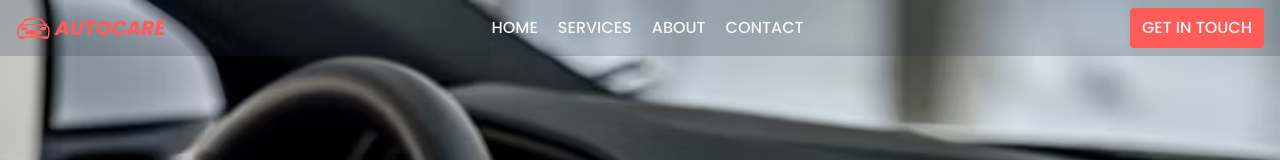
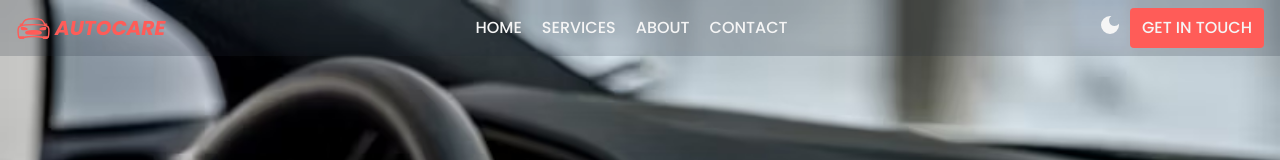
Before and after one commit to Tonnykimanthi/AutoCare, a React (Vite) app: page / in a window 1280 px wide. Shown: the top 160 px of the page. Built offline with nearby package versions, Linux system fonts and the light colour scheme.

Commit message:
Add ThemeToggler component

```diff
--- a/src/components/layout/Header.tsx
+++ b/src/components/layout/Header.tsx
@@ -3,11 +3,12 @@ import Button from "../ui/Button";
 import Navbar from "../ui/Navbar";
 // Icons
 import { RiMenu3Fill } from "react-icons/ri";
+import ThemeToggler from "../ui/ThemeToggler";
 
 const Header = () => {
   const [navIsOpen, setNavIsOpen] = useState(false);
   return (
-    <header className="bg-dark text-light absolute top-0 flex w-full items-center justify-between bg-opacity-20 px-4 py-2 max-sm:px-2">
+    <header className="absolute top-0 flex w-full items-center justify-between bg-dark bg-opacity-20 px-4 py-2 text-light max-sm:px-2 dark:bg-opacity-90">
       <div className="flex items-center gap-x-1 text-primary">
         <img src="/public/car.svg" alt="Car" />
         <span className="text-xl font-bold italic max-sm:text-base">
@@ -16,6 +17,7 @@ const Header = () => {
       </div>
       <Navbar navIsOpen={navIsOpen} setNavIsOpen={setNavIsOpen} />
       <div className="flex items-center gap-x-2">
+        <ThemeToggler />
         <Button
           text="GET IN TOUCH"
           styles="rounded px-3 hidden max-sm:px-3 sm:inline-block"
@@ -24,7 +26,7 @@ const Header = () => {
           onClick={() => setNavIsOpen(true)}
           className="hidden max-sm:block"
         >
-          <RiMenu3Fill className="text-light size-7" />
+          <RiMenu3Fill className="size-7 text-light" />
         </button>
       </div>
     </header>
--- a/src/components/layout/HeroSection.tsx
+++ b/src/components/layout/HeroSection.tsx
@@ -6,7 +6,7 @@ import Button from "../ui/Button";
 const HeroSection = () => {
   return (
     <section
-      className={`bg-dark text-light flex h-screen items-center justify-around bg-cover bg-no-repeat p-5 max-md:flex-col max-md:justify-center`}
+      className={`bg-dark text-light flex h-screen items-center justify-around bg-cover bg-no-repeat p-5 max-md:flex-col max-md:justify-center bg-opacity-15`}
       style={{ backgroundImage: `url(${Hero})` }}
     >
       <div className="max-md:mt-20 max-md:text-center">
--- /dev/null
+++ b/src/components/ui/ThemeToggler.tsx
@@ -0,0 +1,33 @@
+import { MdDarkMode } from "react-icons/md";
+// Icons
+import { useState } from "react";
+import { CiLight } from "react-icons/ci";
+
+const ThemeToggler = () => {
+  const [dark, setDark] = useState(false);
+
+  if (dark) {
+    document.body.classList.add("dark");
+  } else {
+    document.body.classList.remove("dark");
+  }
+
+  return (
+    <div>
+      <button
+        className={`${dark ? "hidden" : ""}`}
+        onClick={() => setDark(true)}
+      >
+        <MdDarkMode className="size-6" />
+      </button>
+      <button
+        className={`${dark ? "" : "hidden"}`}
+        onClick={() => setDark(false)}
+      >
+        <CiLight className="size-6" />
+      </button>
+    </div>
+  );
+};
+
+export default ThemeToggler;
--- a/tailwind.config.js
+++ b/tailwind.config.js
@@ -1,6 +1,7 @@
 /** @type {import('tailwindcss').Config} */
 export default {
   content: ["./index.html", "./src/**/*.{js,ts,jsx,tsx}"],
+  darkMode: "selector",
   theme: {
     extend: {
       colors: {
```
